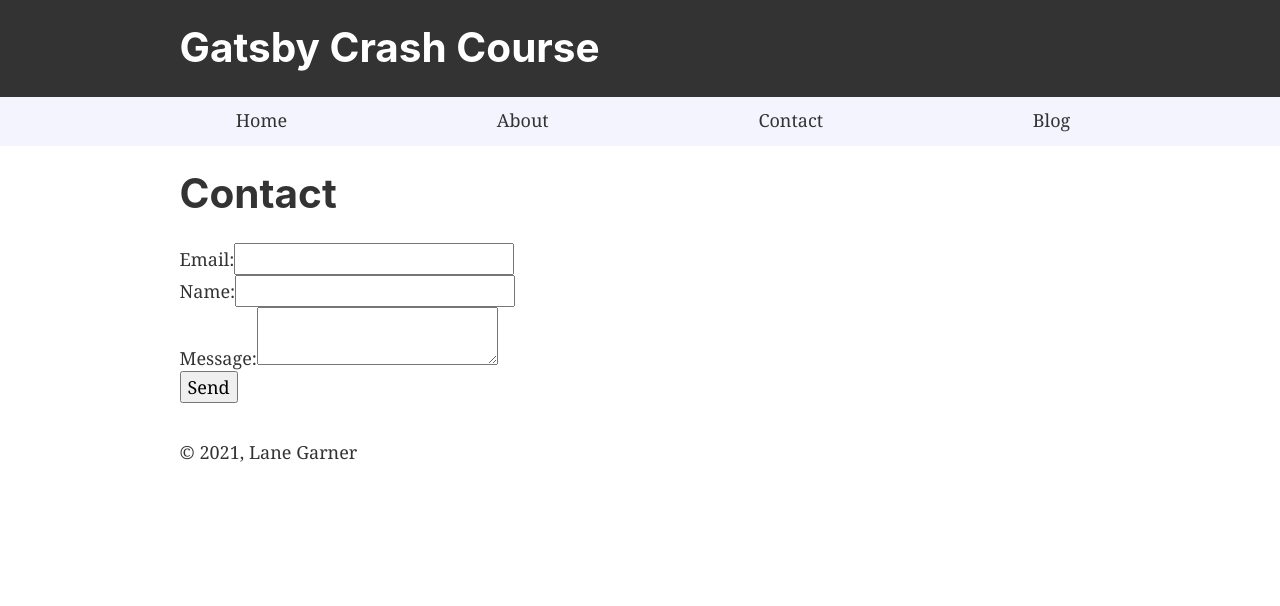
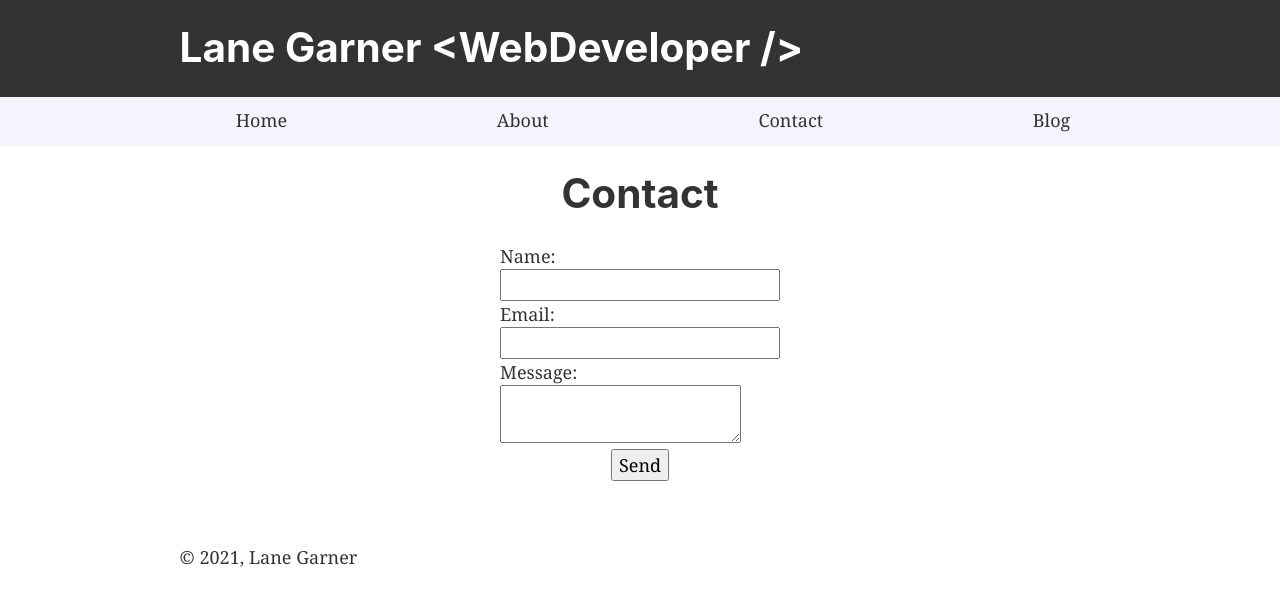
Before and after one commit to LaneGarner/gatsby-crash-course-2, a Gatsby site: page /contact in a window 1280 px wide. Built offline with nearby package versions, Linux system fonts and the light colour scheme; Gatsby itself is replaced by a stand-in of ours.

Commit message:
form test

```diff
--- a/gatsby-config.js
+++ b/gatsby-config.js
@@ -1,6 +1,6 @@
 module.exports = {
   siteMetadata: {
-    title: `Gatsby Crash Course`,
+    title: `Lane Garner <WebDeveloper /> `,
     description: `Kick off your next, great Gatsby project with this default starter. This barebones starter ships with the main Gatsby configuration files you might need.`,
     author: `@gatsbyjs`,
   },
--- a/package.json
+++ b/package.json
@@ -19,6 +19,7 @@
     "prop-types": "^15.7.2",
     "react": "^16.12.0",
     "react-dom": "^16.12.0",
+    "react-google-recaptcha": "^2.1.0",
     "react-helmet": "^6.1.0"
   },
   "devDependencies": {
--- a/src/pages/about.js
+++ b/src/pages/about.js
@@ -4,7 +4,7 @@ import Layout from "../components/layout"
 const AboutPage = () => (
         <Layout>
             <div>
-                <h1>About Us</h1>
+                <h1>About Me</h1>
                 <p>Lorem ipsum dolor sit amet, consectetur adipiscing elit. Etiam a hendrerit ante, interdum aliquet quam. Vestibulum et arcu consequat, eleifend sem nec, viverra sem. Nam id nisi ipsum. Fusce feugiat lectus vel tortor interdum cursus. Maecenas posuere mi quis nunc tristique ultricies. Duis velit justo, cursus ac faucibus ac, luctus eget libero. Mauris vel nisl dui. Donec non metus eget dolor pellentesque sagittis ornare in neque. Mauris tincidunt urna ex, ut lacinia augue facilisis non. Mauris elementum nunc eget massa scelerisque, sed fringilla elit luctus. Aliquam sapien lacus, condimentum vehicula lectus vitae, vestibulum mollis risus. Praesent sit amet rhoncus lacus, at volutpat libero. Donec aliquet fermentum nisi vel sollicitudin. Aliquam quis sagittis lorem. Suspendisse et enim vel erat consectetur posuere.</p>
             </div>
         </Layout>
--- a/src/pages/contact.js
+++ b/src/pages/contact.js
@@ -1,26 +1,30 @@
 import React from "react"
+import ReCAPTCHA from "react-google-recaptcha"
 import Layout from "../components/layout"
 
 const ContactFormPage = () => (
 <Layout>
+    <div className="flex-center">
         <h1>Contact</h1>
-
-    <form name="Contact Form" method="POST" data-netlify="true">
+        <form name="Contact Form" method="POST" data-netlify="true" data-netlify-recaptcha="true" action="/thank-you">
         <input type="hidden" name="form-name" value="Contact Form" />
         <div>
-        <label>Email:</label>
-        <input type="email" name="email" />
+            <label htmlFor="name">Name:</label><br />
+            <input type="text" id="email" name="email" />
         </div>
         <div>
-        <label>Name:</label>
-        <input type="email" name="email" />
+            <label htmlFor="email">Email:</label><br />
+            <input type="email" id="email" name="email" />
         </div>
         <div>
-        <label>Message:</label>
-        <textarea name="message" />
+            <label htmlFor="message">Message:</label><br />
+            <textarea id="message" name="message" />
         </div>
+        <div className="flex-center">
             <button type="submit">Send</button>
+        </div>
         </form>
+    </div>
 </Layout>
 )
 
```
Also changed, not shown: src/pages/thank-you.js (added, +12 -0 lines), 1 other file. Lines whose indentation alone changed are shown as unchanged.
